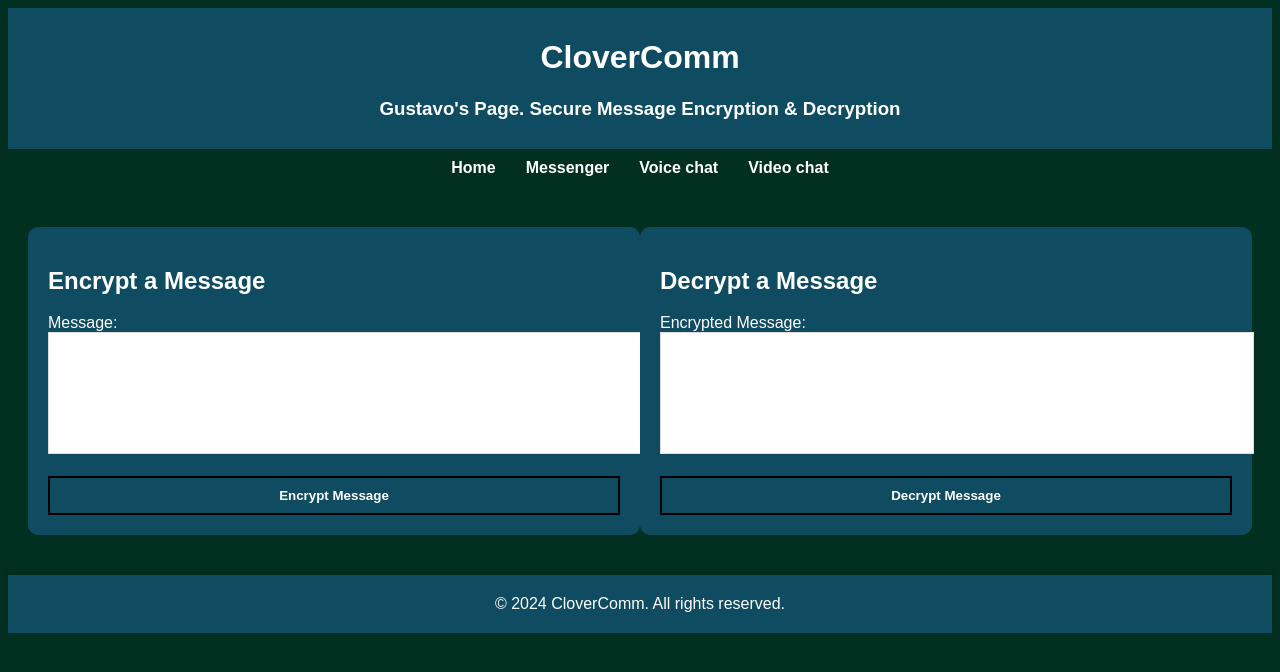
After one commit to oisin-mcg/CloverComm, a Flask app: page /gustavo in a window 1280 px wide. The commit adds this page. Shown: the top 672 px of the page. Run offline with Flask 3, Linux system fonts and the light colour scheme.

Commit message:
Gustavo's commit
Here I'm publishing my commit. I've added the most minimalist possible code using 2 websites and 1 youtube tutorial as referencing. they're all linked as a comment at the beginning of my code

```diff
--- a/app.py
+++ b/app.py
@@ -1,11 +1,53 @@
-from flask import Flask, redirect, url_for, render_template
-
+from flask import Flask, redirect, request, url_for, render_template, flash
+#here i will call from the utils class, the defs i will need.
+from utils import hash_password, verify_password, encryption, decryption
+#https://www.digitalocean.com/community/tutorials/how-to-make-a-web-application-using-flask-in-python-3
 app = Flask(__name__, template_folder="template", static_folder="static")
 
+#https://www.youtube.com/watch?v=mqhxxeeTbu0
+#https://www.youtube.com/@TechWithTim
 @app.route("/")
 def home():
     return render_template("index.html")
 
+@app.route("/messenger", methods=["GET", "POST"])
+def messenger_view():
+    #Initialize variable to store hashed password
+    hashed_password = None
+    if request.method == 'POST':
+        #Get the password from the form input
+        password = request.form['password']
+        #Call hash_password to hash the entered password
+        hashed_password = hash_password(password)
+    #Render the template with the hashed password (if available)
+    return render_template("messenger.html", hashed_password=hashed_password)
 
-if __name__ =="__main__":
-    app.run()
+
+@app.route("/voice")
+def voice_view():
+    return render_template("voice.html")
+
+@app.route("/video")
+def video_view():
+    return render_template("video.html")
+
+@app.route("/gustavo", methods=["GET", "POST"])
+def gustavo():
+    encrypted_message = None
+    decrypted_message = None
+
+    if request.method == "POST":
+        if 'encrypt' in request.form:
+            print("Encrypting message...")
+            message = request.form.get("message")
+            if message:
+                encrypted_message = encryption(message)
+        elif 'decrypt' in request.form:
+            print("Decrypting message...")
+            token = request.form.get("encrypted_message")
+            if token:
+                decrypted_message = decryption(token)
+
+    return render_template("gustavo.html", encrypted_message=encrypted_message, decrypted_message=decrypted_message)
+if __name__ == '__main__':
+    app.run(debug=True)
--- a/static/style.css
+++ b/static/style.css
@@ -85,3 +85,44 @@ footer p {
     color: var(--text-color);
     font-size: 1em;
 }
+/* Gustavo's page css code */
+.message-section {
+    display: flex;
+    justify-content: space-between;
+    padding: 20px;
+}
+
+.form-container {
+    width: 48%;
+    padding: 20px;
+    background-color: #104C61;
+    color: #ffffff;
+}
+
+.display-box {
+    width: 100%;
+    max-width: 100%;
+    margin-top: 20px;
+    padding: 10px;
+    background-color: #000;
+    color: #ffffff;
+    overflow-wrap: break-word;
+}
+textarea, button {
+    width: 100%;
+    padding: 10px;
+    border: 1px solid #ddd;
+}
+
+textarea {
+    height: 100px;
+    resize: none;
+}
+
+button {
+    background-color: #104C61;
+    color: #ffffff;
+    border: 2px solid #000000;
+    font-weight: bold;
+}
+/* Gustavo's page css code ends*/
--- /dev/null
+++ b/template/gustavo.html
@@ -0,0 +1,64 @@
+<!DOCTYPE html>
+<html lang="en">
+<head>
+    <meta charset="UTF-8">
+    <meta name="viewport" content="width=device-width, initial-scale=1.0">
+    <title>Secure Messaging - CloverComm</title>
+    <link rel="stylesheet" href="{{ url_for('static', filename='style.css') }}">
+</head>
+<body id="emailBody">
+    <header>
+        <h1>CloverComm</h1>
+        <h3>Gustavo's Page. Secure Message Encryption & Decryption</h3>
+    </header>
+
+    <nav>
+        <ul>
+            <li><a href="{{ url_for('home') }}">Home</a></li>
+            <li><a href="{{ url_for('messenger_view') }}">Messenger</a></li>
+            <li><a href="{{ url_for('voice_view') }}">Voice chat</a></li>
+            <li><a href="{{ url_for('video_view') }}">Video chat</a></li>
+        </ul>
+    </nav>
+
+    <section class="message-section">
+        <!-- Encryption Form -->
+        <div class="form-container">
+            <h2>Encrypt a Message</h2>
+            <form method="POST">
+                <label for="message">Message:</label><br>
+                <textarea id="message" name="message" required></textarea><br><br>
+                <button type="submit" name="encrypt">Encrypt Message</button>
+            </form>
+
+            {% if encrypted_message %}
+                <div class="display-box" id="encryptedMessageBox">
+                    <h3>Encrypted Message:</h3>
+                    <p>{{ encrypted_message }}</p>
+                </div>
+            {% endif %}
+        </div>
+
+        <!-- Decryption Form -->
+        <div class="form-container">
+            <h2>Decrypt a Message</h2>
+            <form method="POST">
+                <label for="encrypted_message">Encrypted Message:</label><br>
+                <textarea id="encrypted_message" name="encrypted_message" required></textarea><br><br>
+                <button type="submit" name="decrypt">Decrypt Message</button>
+            </form>
+
+            {% if decrypted_message %}
+                <div class="display-box" id="decryptedMessageBox">
+                    <h3>Decrypted Message:</h3>
+                    <p>{{ decrypted_message }}</p>
+                </div>
+            {% endif %}
+        </div>
+    </section>
+
+    <footer>
+        <p>&copy; 2024 CloverComm. All rights reserved.</p>
+    </footer>
+</body>
+</html>
```
Also changed, not shown: email.html (deleted, +0 -38 lines), index.html (deleted, +0 -51 lines), messenger.html (deleted, +0 -38 lines), style.css (deleted, +0 -87 lines), template/email.html (deleted, +0 -38 lines), template/index.html (+4 -5 lines), utils.py (added, +68 -0 lines), video.html (deleted, +0 -38 lines), voice.html (deleted, +0 -38 lines), template/messenger.html (line endings or trailing spaces).
